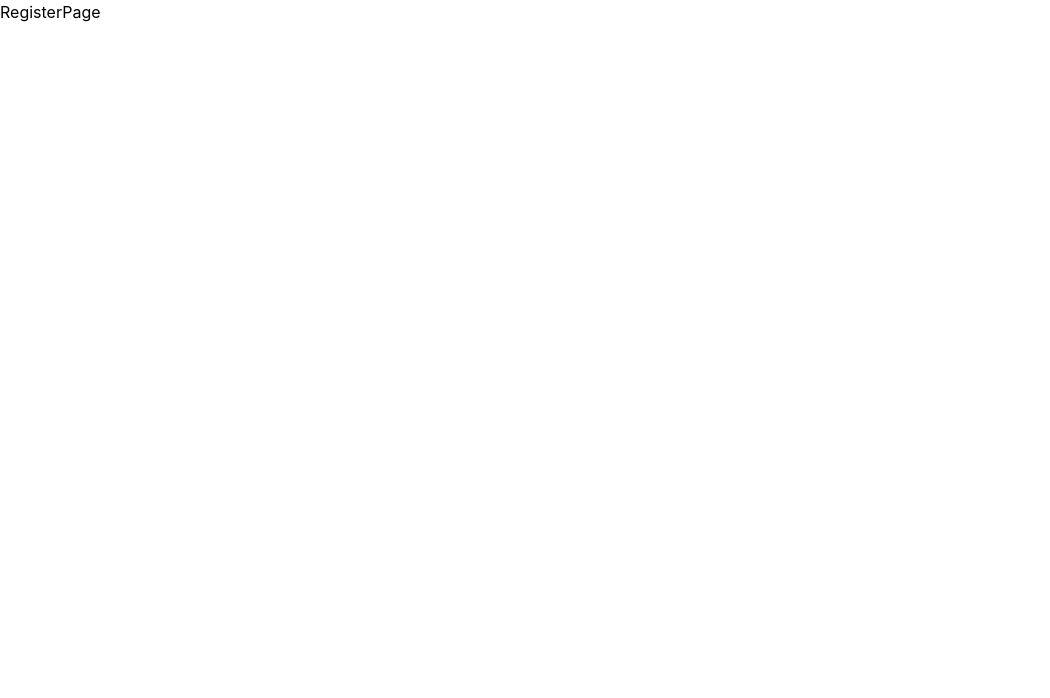
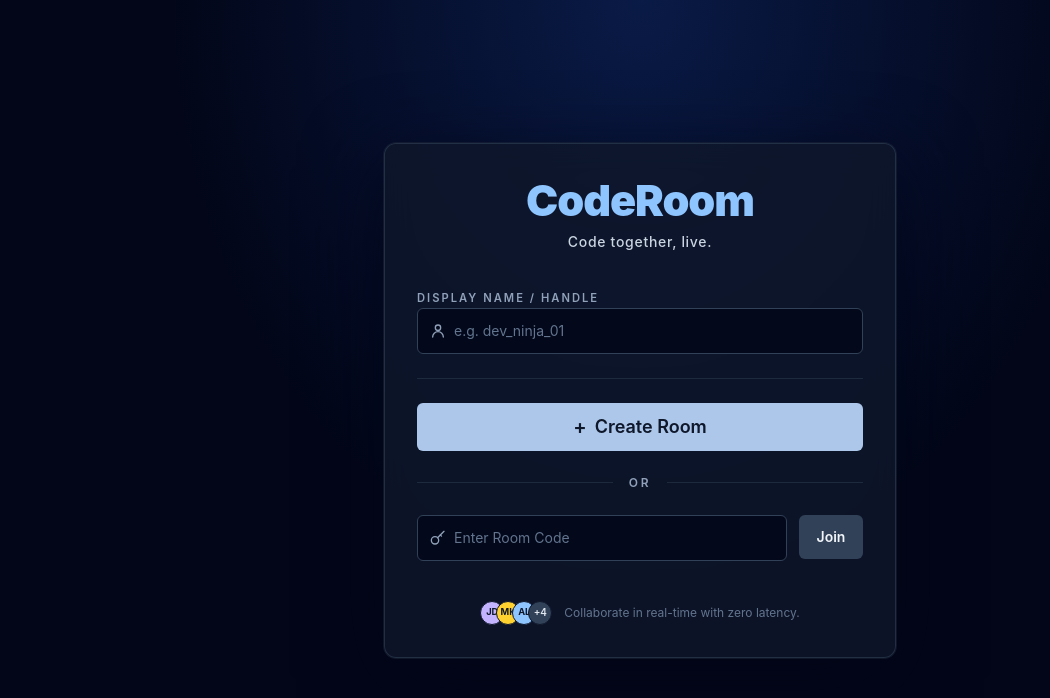
Before and after one commit to abrarr21/CodeRoom, a React (Vite) app in the folder client/: page / in a window 1280 px wide. Shown: the top 698 px of the page, without its empty margins (0-1050 px from the left). Built offline with nearby package versions, Linux system fonts and the light colour scheme.

Commit message:
create UI for register page and room code copy page

```diff
--- a/client/src/app/appRouter.jsx
+++ b/client/src/app/appRouter.jsx
@@ -1,6 +1,6 @@
 import { createBrowserRouter } from "react-router-dom";
 import RegisterPage from "../pages/RegisterPage";
-import RoomCodePage from "../pages/RoomCodePAge";
+import RoomCodePage from "../pages/RoomCodePage";
 import RoomPage from "../pages/RoomPage";
 
 const router = createBrowserRouter([
--- a/client/src/pages/RegisterPage.jsx
+++ b/client/src/pages/RegisterPage.jsx
@@ -2,7 +2,111 @@
 
 const RegisterPage = () => {
   return (
-    <div>RegisterPage</div>
+    <main className="relative flex min-h-screen items-center justify-center overflow-hidden bg-slate-950 px-4 py-10 text-slate-100">
+      <div className="pointer-events-none absolute inset-0">
+        <div className="absolute inset-0 bg-[radial-gradient(ellipse_at_top,rgba(37,99,235,0.22),transparent_52%)]" />
+      </div>
+
+      <section className="relative z-10 w-full max-w-lg rounded-xl border border-slate-700/60 bg-slate-900/85 p-7 shadow-[0_0_0_1px_rgba(30,41,59,0.5),0_22px_80px_rgba(2,6,23,0.85)] backdrop-blur-lg sm:p-8">
+        <header className="text-center">
+          <h1 className="text-4xl font-black tracking-tight text-blue-300 sm:text-[2.7rem]">CodeRoom</h1>
+          <p className="mt-2 text-sm font-medium tracking-wider text-slate-300">Code together, live.</p>
+        </header>
+
+        <div className="mt-8 space-y-6">
+          <div className="space-y-2">
+            <label htmlFor="displayName" className="text-[0.7rem] font-semibold uppercase tracking-[0.18em] text-slate-400">
+              Display Name / Handle
+            </label>
+            <div className="flex items-center gap-2 rounded-md border border-slate-700 bg-slate-950/80 px-3">
+              <svg
+                aria-hidden="true"
+                viewBox="0 0 24 24"
+                className="h-4 w-4 shrink-0 text-slate-400"
+                fill="none"
+                stroke="currentColor"
+                strokeWidth="2"
+                strokeLinecap="round"
+                strokeLinejoin="round"
+              >
+                <path d="M20 21a8 8 0 0 0-16 0" />
+                <circle cx="12" cy="7" r="4" />
+              </svg>
+              <input
+                id="displayName"
+                type="text"
+                placeholder="e.g. dev_ninja_01"
+                className="h-11 w-full bg-transparent text-sm text-slate-100 placeholder:text-slate-500 focus:outline-none"
+              />
+            </div>
+          </div>
+
+          <div className="h-px bg-slate-800" />
+
+          <button
+            type="button"
+            className="flex h-12 w-full items-center justify-center gap-2 rounded-md bg-blue-200/90 text-lg font-semibold text-slate-900 transition hover:bg-blue-200"
+          >
+            <span className="text-xl leading-none">+</span>
+            <span>Create Room</span>
+          </button>
+
+          <div className="flex items-center gap-4">
+            <div className="h-px flex-1 bg-slate-800" />
+            <span className="text-xs font-semibold tracking-[0.22em] text-slate-400">OR</span>
+            <div className="h-px flex-1 bg-slate-800" />
+          </div>
+
+          <div className="flex gap-2 sm:gap-3">
+            <div className="flex flex-1 items-center gap-2 rounded-md border border-slate-700 bg-slate-950/80 px-3">
+              <svg
+                aria-hidden="true"
+                viewBox="0 0 24 24"
+                className="h-4 w-4 shrink-0 text-slate-400"
+                fill="none"
+                stroke="currentColor"
+                strokeWidth="2"
+                strokeLinecap="round"
+                strokeLinejoin="round"
+              >
+                <circle cx="7.5" cy="15.5" r="5.5" />
+                <path d="m21 2-9.6 9.6" />
+                <path d="m15.5 7.5 1.7 1.7" />
+              </svg>
+              <input
+                type="text"
+                placeholder="Enter Room Code"
+                className="h-11 w-full bg-transparent text-sm text-slate-100 placeholder:text-slate-500 focus:outline-none"
+              />
+            </div>
+            <button
+              type="button"
+              className="h-11 min-w-16 rounded-md bg-slate-700 px-4 text-sm font-semibold text-slate-100 transition hover:bg-slate-600"
+            >
+              Join
+            </button>
+          </div>
+        </div>
+
+        <footer className="mt-10 flex items-center justify-center gap-3 text-xs text-slate-500">
+          <div className="flex -space-x-2">
+            <span className="flex h-6 w-6 items-center justify-center rounded-full border border-slate-900 bg-violet-300 text-[0.58rem] font-bold text-slate-900">
+              JD
+            </span>
+            <span className="flex h-6 w-6 items-center justify-center rounded-full border border-slate-900 bg-amber-300 text-[0.58rem] font-bold text-slate-900">
+              MK
+            </span>
+            <span className="flex h-6 w-6 items-center justify-center rounded-full border border-slate-900 bg-blue-300 text-[0.58rem] font-bold text-slate-900">
+              AL
+            </span>
+            <span className="flex h-6 w-6 items-center justify-center rounded-full border border-slate-900 bg-slate-700 text-[0.62rem] font-semibold text-slate-200">
+              +4
+            </span>
+          </div>
+          <p>Collaborate in real-time with zero latency.</p>
+        </footer>
+      </section>
+    </main>
   )
 }
 
--- a/client/src/pages/RoomCodePage.jsx
+++ b/client/src/pages/RoomCodePage.jsx
@@ -1,8 +1,117 @@
+
+import { useState } from "react";
+
+const RoomCodePage = () => {
+  const roomCode = "CR-7X9B";
+  const [isCopied, setIsCopied] = useState(false);
+
+  const handleCopyRoomCode = async () => {
+    try {
+      await navigator.clipboard.writeText(roomCode);
+      setIsCopied(true);
+      setTimeout(() => setIsCopied(false), 3000);
+    } catch {
+      setIsCopied(false);
+    }
+  };
+
+  return (
+    <main className="relative flex min-h-screen items-center justify-center overflow-hidden bg-slate-950 px-4 py-10 text-slate-100">
+      <div className="pointer-events-none absolute inset-0">
+        <div className="absolute inset-0 bg-[radial-gradient(ellipse_at_top,rgba(37,99,235,0.22),transparent_52%)]" />
+      </div>
+
+      <section className="relative z-10 w-full max-w-sm rounded-2xl border border-slate-700/60 bg-slate-900/85 p-5 shadow-[0_0_0_1px_rgba(30,41,59,0.5),0_22px_80px_rgba(2,6,23,0.85)] backdrop-blur-sm sm:p-6">
+        <header className="text-center">
+          <div className="mx-auto flex h-11 w-11 items-center justify-center rounded-xl border border-slate-700 bg-slate-800/80 text-blue-300">
+            <svg
+              viewBox="0 0 24 24"
+              aria-hidden="true"
+              className="h-6 w-6"
+              fill="none"
+              stroke="currentColor"
+              strokeWidth="2"
+              strokeLinecap="round"
+              strokeLinejoin="round"
+            >
+              <path d="M9 12.75 11.25 15 15 9.75" />
+              <circle cx="12" cy="12" r="9" />
+            </svg>
+          </div>
+          <h1 className="mt-4 text-2xl font-bold tracking-tight text-slate-100">Room Created!</h1>
+          <p className="mt-2 text-xs leading-5 text-slate-400">
+            Your collaborative workspace is ready. Share the code below to invite your team.
+          </p>
+        </header>
+
+        <div className="mt-6 rounded-lg border border-slate-700 bg-slate-800/70 px-4 py-4 text-center">
+          <p className="text-[0.62rem] font-bold uppercase tracking-[0.24em] text-slate-400">Access Code</p>
+          <p className="mt-2 text-3xl font-black tracking-[0.12em] text-blue-300">{roomCode}</p>
+        </div>
+
+        <div className="mt-4 space-y-3">
+          <button
+            type="button"
+            onClick={handleCopyRoomCode}
+            className={`flex h-10 w-full items-center justify-center gap-2 rounded-md text-xs font-semibold text-slate-100 transition ${
+              isCopied ? "bg-emerald-600 hover:bg-emerald-500" : "bg-slate-700 hover:bg-slate-600"
+            }`}
+          >
+            {isCopied ? (
+              <svg
+                viewBox="0 0 24 24"
+                aria-hidden="true"
+                className="h-4 w-4"
+                fill="none"
+                stroke="currentColor"
+                strokeWidth="2"
+                strokeLinecap="round"
+                strokeLinejoin="round"
+              >
+                <path d="m5 13 4 4L19 7" />
+              </svg>
+            ) : (
+              <svg
+                viewBox="0 0 24 24"
+                aria-hidden="true"
+                className="h-4 w-4"
+                fill="none"
+                stroke="currentColor"
+                strokeWidth="2"
+                strokeLinecap="round"
+                strokeLinejoin="round"
+              >
+                <rect x="9" y="9" width="10" height="10" rx="2" />
+                <path d="M5 15V7a2 2 0 0 1 2-2h8" />
+              </svg>
+            )}
+            <span>{isCopied ? "Copied" : "Copy room code"}</span>
+          </button>
+
+          <button
+            type="button"
+            className="flex h-10 w-full items-center justify-center gap-2 rounded-md bg-blue-200/90 text-sm font-semibold text-slate-900 transition hover:bg-blue-200"
+          >
+            <span>Continue to Room</span>
+            <svg
+              viewBox="0 0 24 24"
+              aria-hidden="true"
+              className="h-4 w-4"
+              fill="none"
+              stroke="currentColor"
+              strokeWidth="2"
+              strokeLinecap="round"
+              strokeLinejoin="round"
+            >
+              <path d="M5 12h14" />
+              <path d="m13 6 6 6-6 6" />
+            </svg>
+          </button>
+        </div>
 
 
-const RoomCodePage = () => {
-  return (
-    <div>RoomCodePage</div>
+      </section>
+    </main>
   )
 }
 
```
